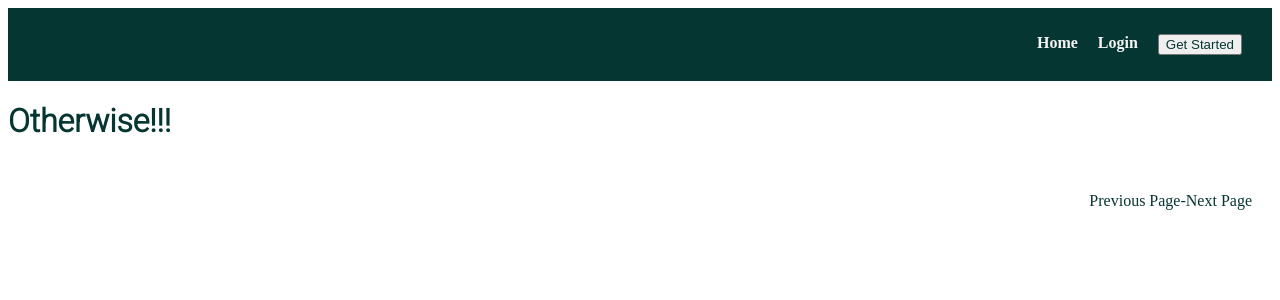
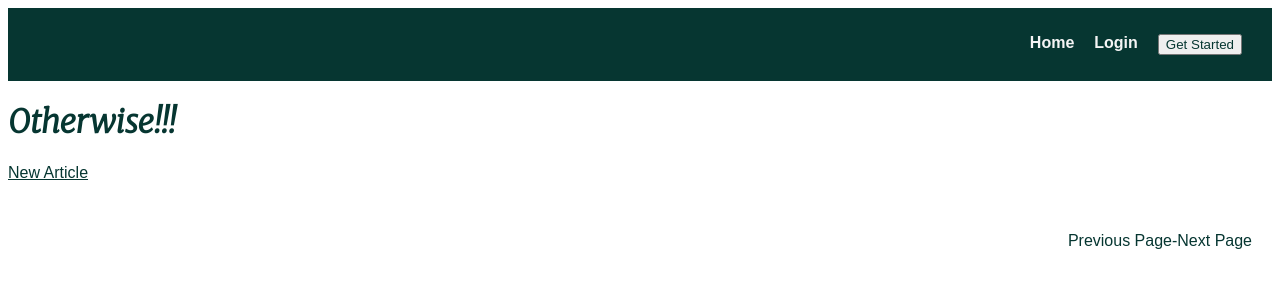
Before and after one commit to mirenja/Foundations_handin_three, a Flask app: page / in a window 1280 px wide. Shown: the top 300 px of the page. Run offline with Flask 3, Linux system fonts and the light colour scheme.

Commit message:
updated form

```diff
--- a/app/static/css/main.css
+++ b/app/static/css/main.css
@@ -1,12 +1,17 @@
+* {
+  font-family: sans-serif;
+  color:#063631;
+}
+
 h1{
-    font-family: 'Roboto', sans-serif;
+
     display:flex;
     text-align: center;
+    font-family: 'Merriweather', serif;
+
 
 }
-* {
-    color:#063631;
-}
+
 header{
     background-color:#063631;
     list-style:none;
--- a/app/templates/articles/index.html
+++ b/app/templates/articles/index.html
@@ -11,7 +11,12 @@
 {% block body %}
 {{ super() }}
 <main>
+  <div>
     <h1>Otherwise!!!</h1>
+    <a href="{{ url_for('posts.get_posts') }}">New Article</a>
+
+  </div>
+
     <ul id="articles">
         {% for article in articles_pagination.items %}
         <li >
--- a/app/templates/base.html
+++ b/app/templates/base.html
@@ -11,6 +11,9 @@
     <link rel="preconnect" href="https://fonts.googleapis.com">
     <link rel="preconnect" href="https://fonts.gstatic.com" crossorigin>
     <link href="https://fonts.googleapis.com/css2?family=Roboto:ital,wght@0,100;0,300;1,300&display=swap" rel="stylesheet">
+    <link rel="preconnect" href="https://fonts.googleapis.com">
+    <link rel="preconnect" href="https://fonts.gstatic.com" crossorigin>
+    <link href="https://fonts.googleapis.com/css2?family=Merriweather:ital,wght@1,300&display=swap" rel="stylesheet">
     <link rel="stylesheet" href="{{ url_for ('static', filename='css/main.css')}}">
 
 </head>
--- a/app/templates/posts/new.html
+++ b/app/templates/posts/new.html
@@ -24,9 +24,8 @@ thumbnail = db.Column(db.String(80))
     </div>
 
     <div>
-        <textarea name="thumbnail" id="thumbnail" rows="1" cols="40">
-        Imagelink:https://www.myimage.com
-         </textarea>
+      <label for="thumbnail">Thumbnail</label><br>
+      <input type="file" name="thumbnail" id="thumbnail" >
     </div>
     <div>
         <textarea name="content" rows="50" cols="70">Tell us your story...</textarea>
```
Also changed, not shown: README.md.
